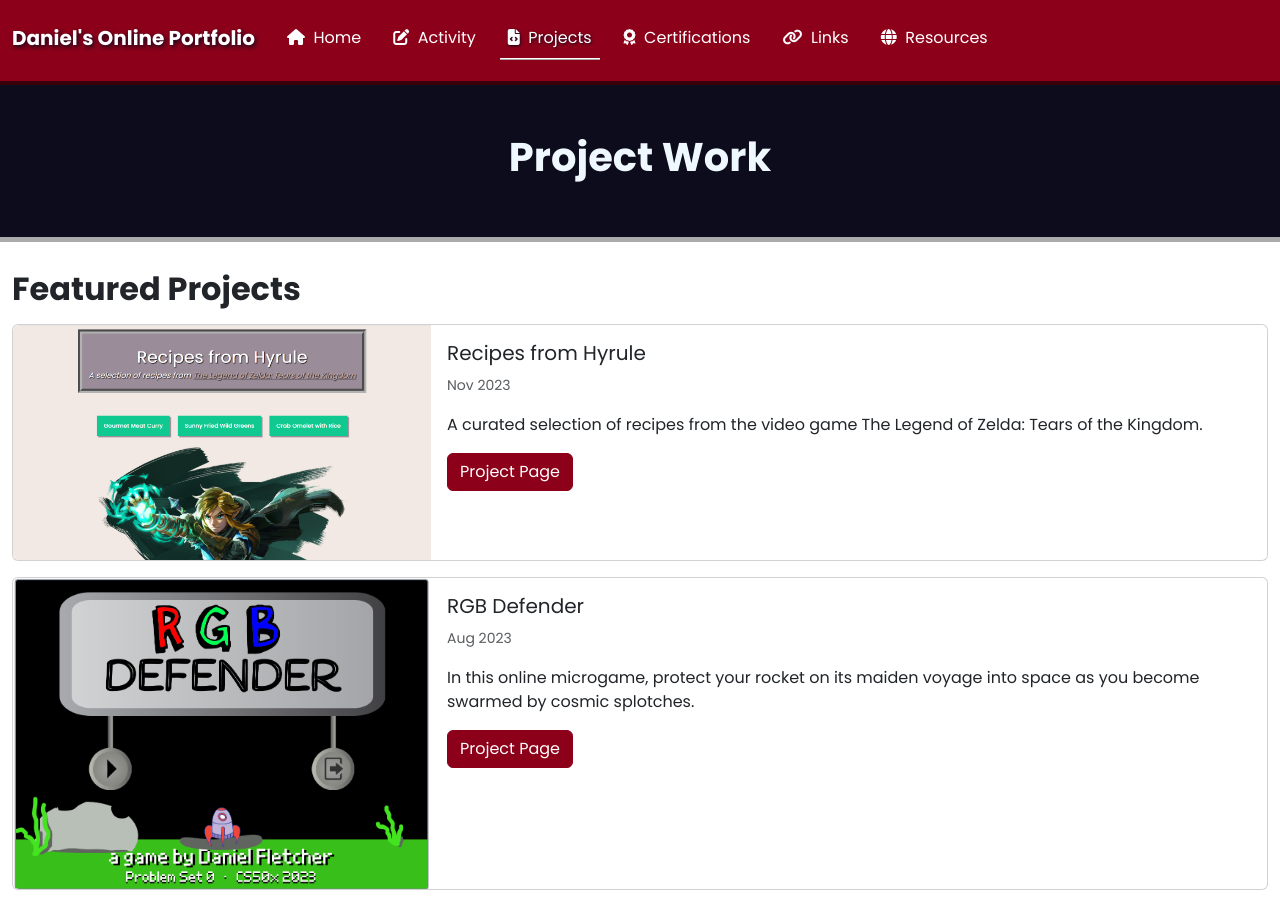
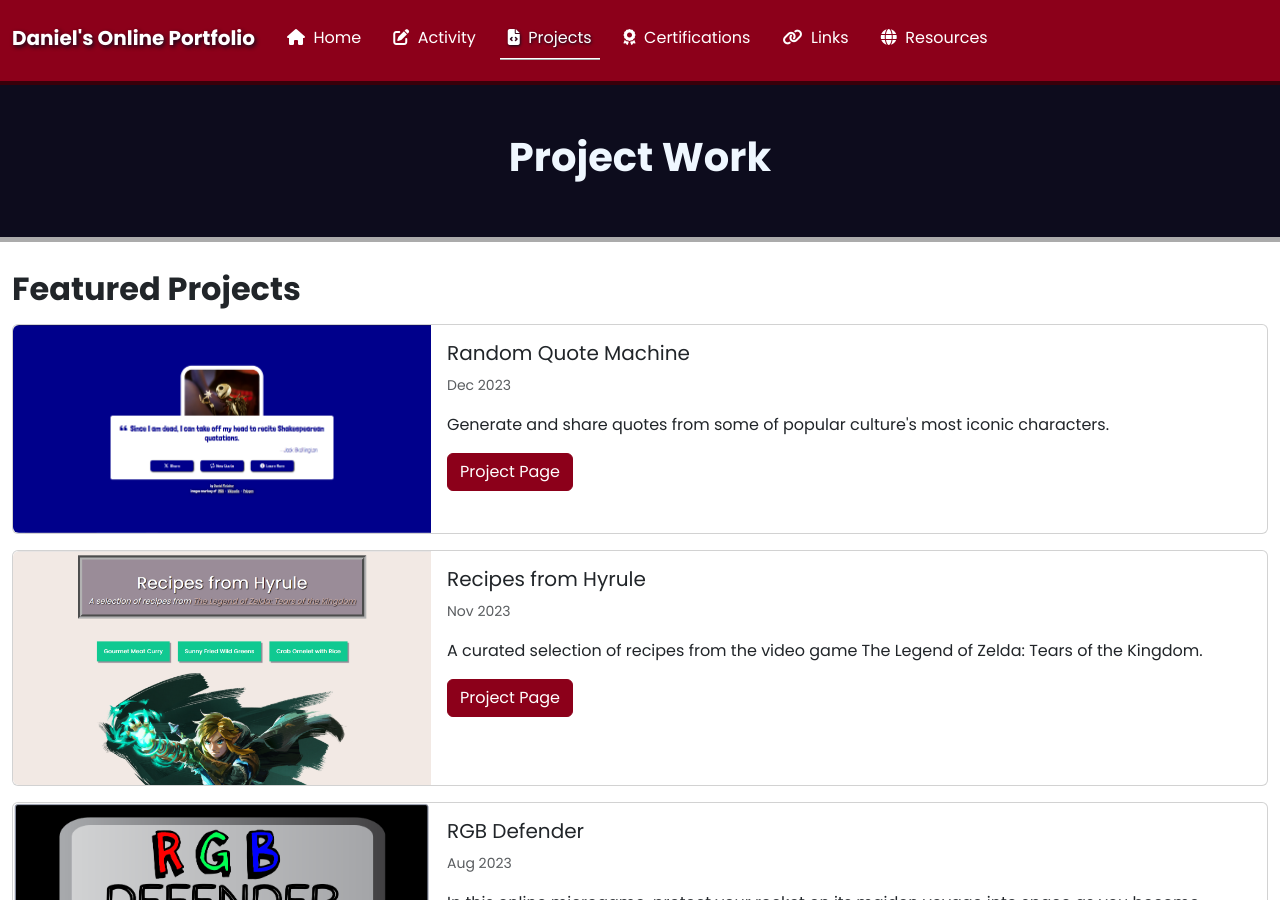
Before and after one commit to DanielTheFletch/portfolio, a Jekyll site: the page built from projects.html, in a window 1280 px wide and 900 px high. Built offline with Jekyll 4.4.1, drawn with Linux system fonts in a browser that asks for light colours.

Commit message:
Add page for "Random Quote Machine" project

```diff
--- a/_layouts/project.html
+++ b/_layouts/project.html
@@ -16,7 +16,7 @@ layout: default
 <div class="container-fluid main-section mb-0 pb-5">
   <div class="row g-0 d-flex justify-content-around">
     <div class="col-md-4 mb-3 d-flex justify-content-center align-items-center">
-      <img src="{{"/assets/img/proj_previews/" | relative_url}}{{ page.img_src }}" class="img-fluid" alt="{{ page.img_alt }}">
+      <img src="{{"/assets/img/proj-previews/" | relative_url}}{{ page.img_src }}" class="img-fluid" alt="{{ page.img_alt }}">
     </div>
     <div class="col-md-6 border-top border-bottom border-3 border-primary px-2 py-4">
 
--- /dev/null
+++ b/_projects/proj-random-quote-machine.html
@@ -0,0 +1,32 @@
+---
+# Title variants
+title: Random Quote Machine
+slug: random-quote-machine
+
+# Key information
+date: 2023-12-01
+description: "Generate and share quotes from some of popular culture's most iconic characters."
+type: "freeCodeCamp Certification Project"
+
+# Preview image metadata
+img_src: "preview-random-quote-machine.png"
+img_alt: "Random quote generator with a character's image and some quote they have said"
+
+# Skills learned
+skills:
+  - React
+  - HTML
+  - CSS
+  - JavaScript
+
+# Direct link metadata
+link_href: "https://codepen.io/DanielTheFletch/full/JjwQVjb"
+link_site: "CodePen"
+
+# FEATURED PROJECT
+featured: true
+---
+
+<!-- Description and details -->
+<p class="fs-5 fw-light">{{ page.description }}</p>
+<p>Placeholder text.</p>
--- a/projects.html
+++ b/projects.html
@@ -18,7 +18,7 @@ title: Project Work
     <div class="card my-3">
       <div class="row g-0">
         <div class="col-md-4">
-          <img src="{{"/assets/img/proj_previews/" | relative_url}}{{ project.img_src }}" class="img-fluid rounded-start" alt="{{ project.img_alt }}">
+          <img src="{{"/assets/img/proj-previews/" | relative_url}}{{ project.img_src }}" class="img-fluid rounded-start" alt="{{ project.img_alt }}">
         </div>
         <div class="col-md-8">
           <div class="card-body">
```
Also changed, not shown: _projects/proj-recipes-from-hyrule.html (renamed from _projects/proj-odin-recipes.html), assets/img/proj-previews/preview-random-quote-machine.PNG (added), assets/img/proj-previews/preview-recipes-from-hyrule.PNG (renamed from assets/img/proj_previews/preview-recipes-from-hyrule.PNG), assets/img/proj-previews/preview-rgb-defender.PNG (renamed from assets/img/proj_previews/preview-rgb-defender.PNG).
